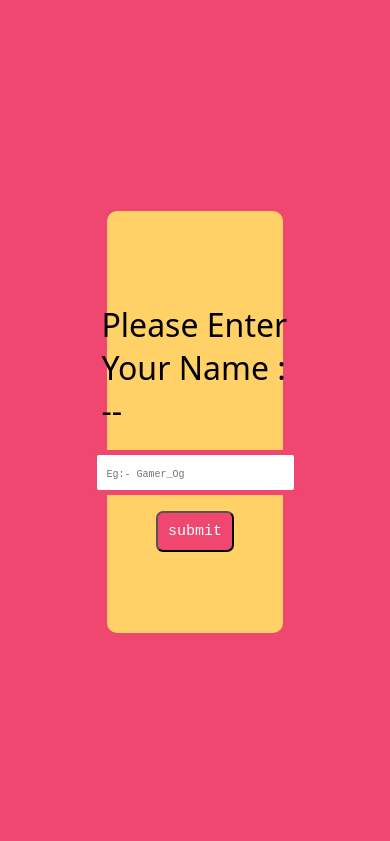
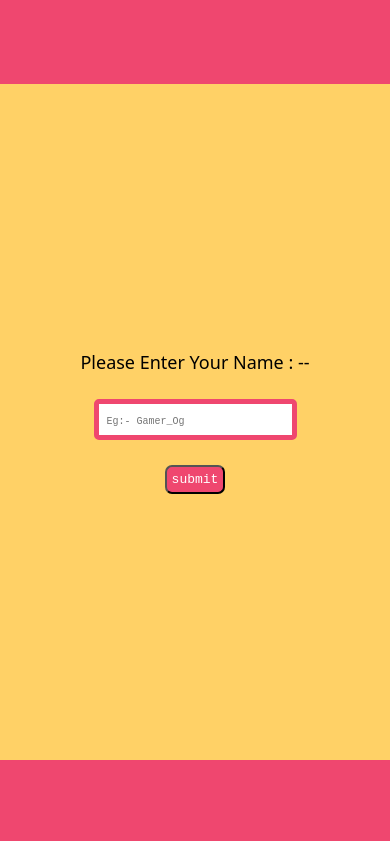
Before and after one commit to Utkarshalways/MysteryNum, a plain HTML site: page index.html in a window 390 px wide. Shown: the top 841 px of the page. Drawn offline with Linux system fonts and the light colour scheme; a web font is replaced by a local one.

Commit message:
changes in media query

```diff
--- a/style.css
+++ b/style.css
@@ -181,23 +181,23 @@ html {
   cursor: pointer;
 }
 
-@media only screen and (max-width: 375px) {
+@media only screen and (max-width: 475px) {
   .base .box {
     width: 100%;
     height: 80%;
     border-radius: 0%;
   }
   .base .box:hover {
-    height: 80%;
     width: 100%;
+      height: 80%;
   }
   .base .box .heading {
-    font-size: 23px;
+    font-size: 18px;
     margin-bottom: 25px;
     padding: 0px;
   }
   .base .box #name {
-    padding: 13px;
+    padding: 8px;
     border-radius: 5px;
     margin-bottom: 25px;
   }
```
